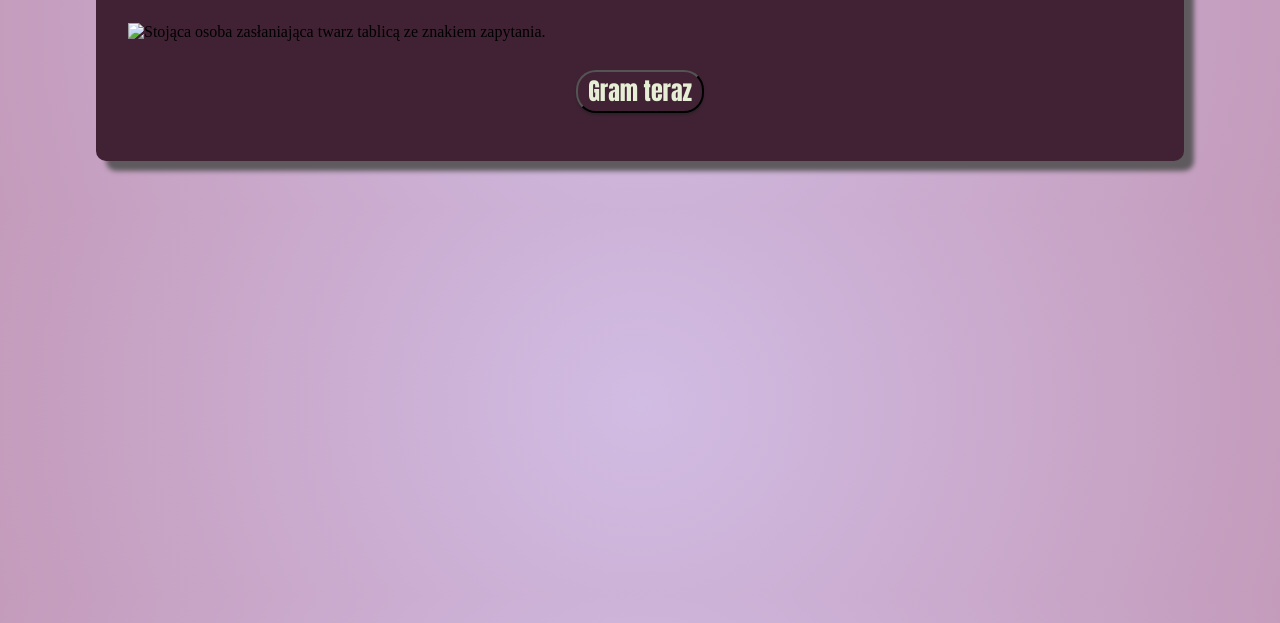
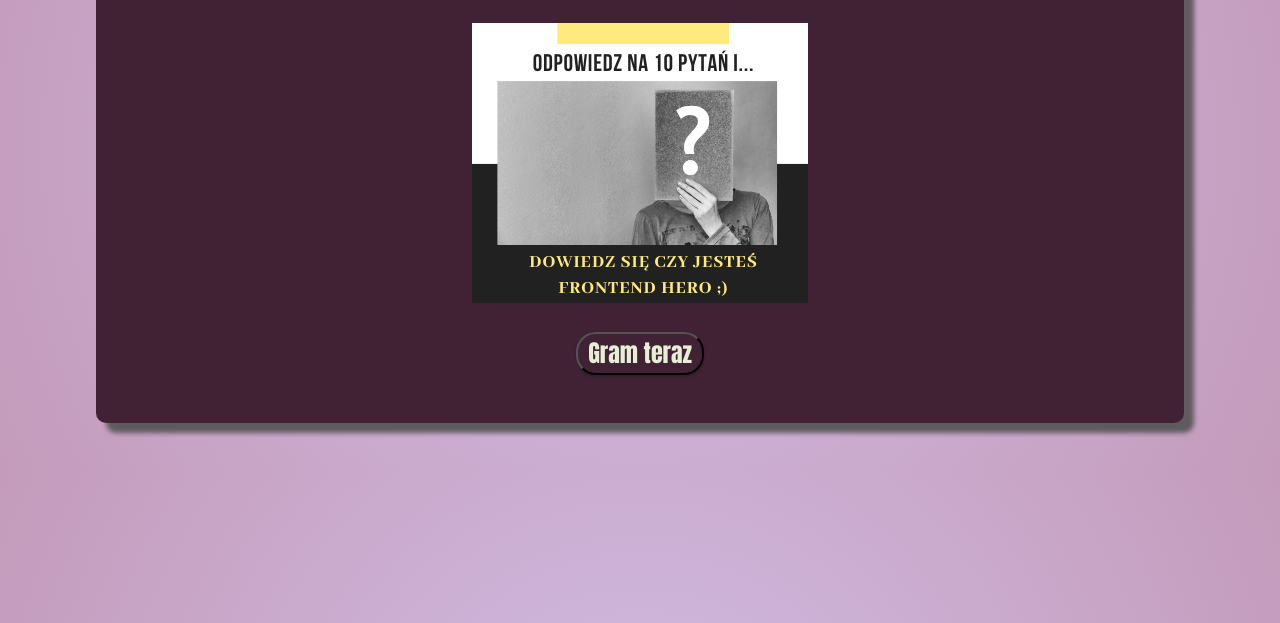
Before and after one commit to KrzysztofNyrek/FrontendQuiz, a website: page index.html in a window 1280 px wide. Shown: the part 177-800 px from the top of the page. Drawn offline with nearby package versions, Linux system fonts and the light colour scheme; files that its build step writes are made by us from their sources; the site is published under a folder, as on GitHub Pages, so addresses that start at the root find nothing.

Commit message:
Fix img loading problem

```diff
--- a/index.html
+++ b/index.html
@@ -22,7 +22,7 @@
       <h1 class="header__title">Quick Frontend Quiz</h1>
       <section class="display-area--js">
         <noscript><p class="header__warning">Do prawidłowego działania quizu potrzebna jest włączona obsługa Java Script</p></noscript>
-        <img class="header__img" src="/img/frontend_quiz_web.png" alt="Stojąca osoba zasłaniająca twarz tablicą ze znakiem zapytania.">
+        <img class="header__img" src="./img/frontend_quiz_web.png" alt="Stojąca osoba zasłaniająca twarz tablicą ze znakiem zapytania.">
         <button class="header__button header__button--js">Gram teraz</button>
       </section>
     </div>
```
